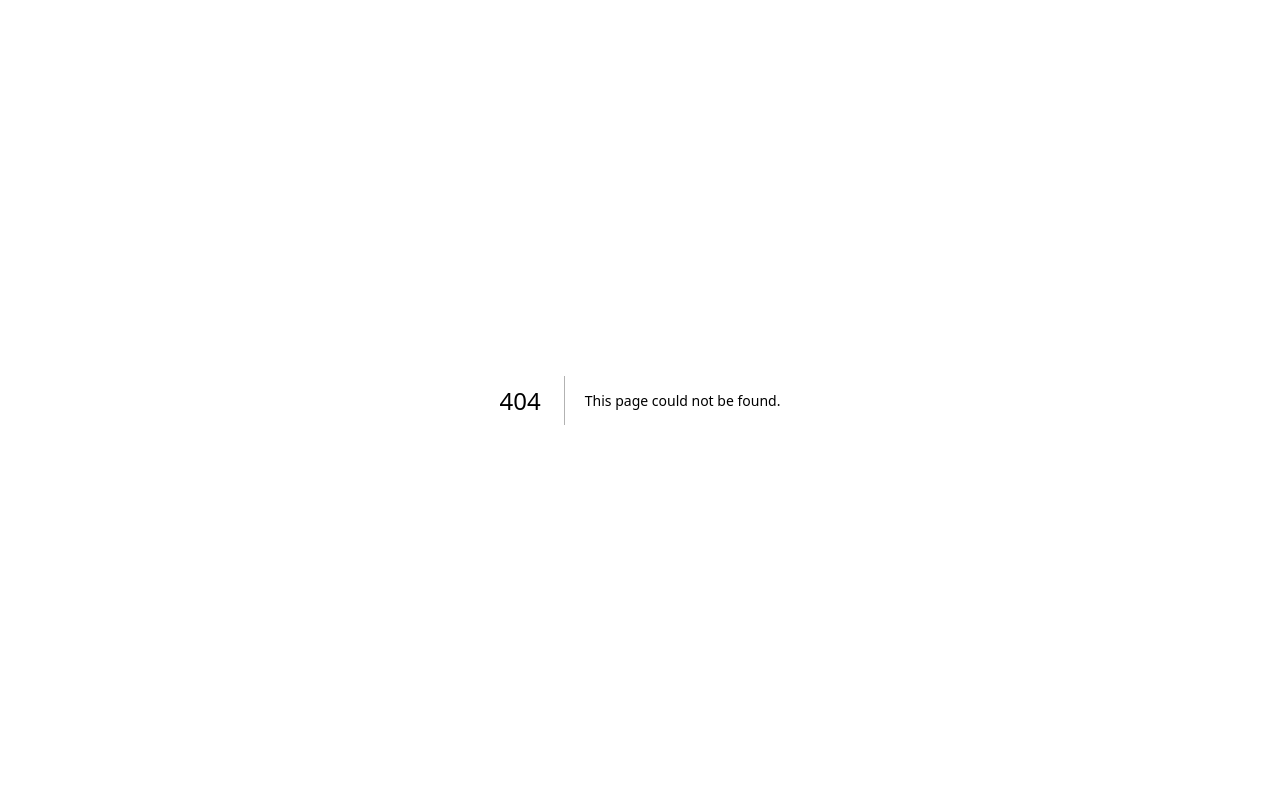
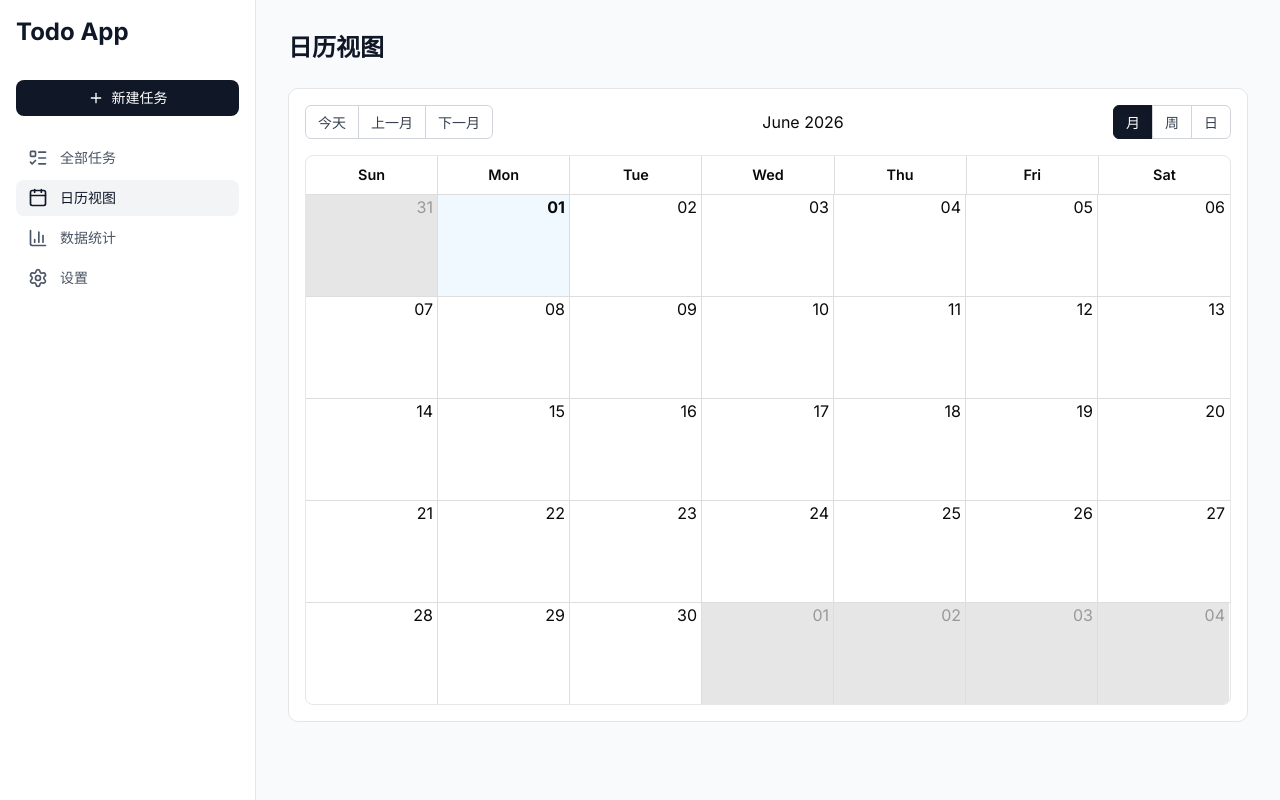
Before and after one commit to luogongmu-cmd/To-Do-List---Personal-Task-Management, a Next.js app: page /calendar in a window 1280 px wide. Before the commit this address had no page. Built offline with nearby package versions, Linux system fonts and the light colour scheme.

Commit message:
feat: add calendar view

```diff
--- /dev/null
+++ b/app/(main)/calendar/page.tsx
@@ -0,0 +1,12 @@
+'use client'
+
+import { CalendarView } from '@/components/calendar-view'
+
+export default function CalendarPage() {
+  return (
+    <div>
+      <h2 className="text-2xl font-bold text-gray-900 mb-6">日历视图</h2>
+      <CalendarView />
+    </div>
+  )
+}
--- /dev/null
+++ b/components/calendar-view.tsx
@@ -0,0 +1,122 @@
+'use client'
+
+import { useState, useMemo } from 'react'
+import { Calendar, dateFnsLocalizer, Views } from 'react-big-calendar'
+import { format, parse, startOfWeek, getDay } from 'date-fns'
+import { zhCN } from 'date-fns/locale'
+import 'react-big-calendar/lib/css/react-big-calendar.css'
+import { useTaskStore } from '@/store/task-store'
+import { Task } from '@/types'
+
+const locales = {
+  'zh-CN': zhCN,
+}
+
+const localizer = dateFnsLocalizer({
+  format,
+  parse,
+  startOfWeek,
+  getDay,
+  locales,
+})
+
+export function CalendarView() {
+  const tasks = useTaskStore((state) => state.tasks)
+  const [selectedDate, setSelectedDate] = useState<Date | null>(null)
+
+  const events = useMemo(() => {
+    return tasks
+      .filter((task) => task.dueDate)
+      .map((task) => ({
+        id: task.id,
+        title: task.title,
+        start: new Date(task.dueDate!),
+        end: new Date(task.dueDate!),
+        resource: task,
+      }))
+  }, [tasks])
+
+  const handleSelectEvent = (event: any) => {
+    // 可以打开任务详情
+    console.log('Selected task:', event.resource)
+  }
+
+  const handleSelectSlot = (slotInfo: { start: Date }) => {
+    setSelectedDate(slotInfo.start)
+  }
+
+  return (
+    <div className="bg-white rounded-lg border p-4">
+      <style jsx global>{`
+        .rbc-calendar {
+          font-family: inherit;
+        }
+        .rbc-header {
+          padding: 8px 0;
+          font-weight: 600;
+        }
+        .rbc-today {
+          background-color: #f0f9ff;
+        }
+        .rbc-event {
+          border-radius: 4px;
+          padding: 2px 4px;
+          font-size: 12px;
+        }
+        .rbc-toolbar {
+          margin-bottom: 16px;
+        }
+        .rbc-toolbar button {
+          color: #374151;
+          border: 1px solid #d1d5db;
+          background: white;
+          padding: 6px 12px;
+          border-radius: 6px;
+          font-size: 14px;
+        }
+        .rbc-toolbar button:hover {
+          background: #f3f4f6;
+        }
+        .rbc-toolbar button.rbc-active {
+          background: #111827;
+          color: white;
+          border-color: #111827;
+        }
+        .rbc-month-view, .rbc-week-view, .rbc-day-view {
+          border: 1px solid #e5e7eb;
+          border-radius: 8px;
+          overflow: hidden;
+        }
+      `}</style>
+      <Calendar
+        localizer={localizer}
+        events={events}
+        startAccessor="start"
+        endAccessor="end"
+        style={{ height: 600 }}
+        onSelectEvent={handleSelectEvent}
+        onSelectSlot={handleSelectSlot}
+        selectable
+        views={[Views.MONTH, Views.WEEK, Views.DAY]}
+        defaultView={Views.MONTH}
+        messages={{
+          today: '今天',
+          previous: '上一月',
+          next: '下一月',
+          month: '月',
+          week: '周',
+          day: '日',
+          agenda: '议程',
+          noEventsInRange: '该时间段没有任务',
+        }}
+        eventPropGetter={(event) => {
+          const task = event.resource as Task
+          let backgroundColor = '#3b82f6'
+          if (task.priority === 'high') backgroundColor = '#ef4444'
+          if (task.priority === 'low') backgroundColor = '#6b7280'
+          return { style: { backgroundColor } }
+        }}
+      />
+    </div>
+  )
+}
--- a/package.json
+++ b/package.json
@@ -16,6 +16,7 @@
     "@hookform/resolvers": "^5.4.0",
     "@prisma/client": "^7.8.0",
     "@tanstack/react-query": "^5.100.14",
+    "@types/react-big-calendar": "^1.16.3",
     "class-variance-authority": "^0.7.1",
     "clsx": "^2.1.1",
     "cmdk": "^1.1.1",
@@ -25,6 +26,7 @@
     "next-auth": "^4.24.14",
     "next-themes": "^0.4.6",
     "react": "19.2.4",
+    "react-big-calendar": "^1.19.6",
     "react-dom": "19.2.4",
     "react-hook-form": "^7.77.0",
     "recharts": "^3.8.1",
```
Also changed, not shown: 1 other file (tests, documents, lock files or other folders).
